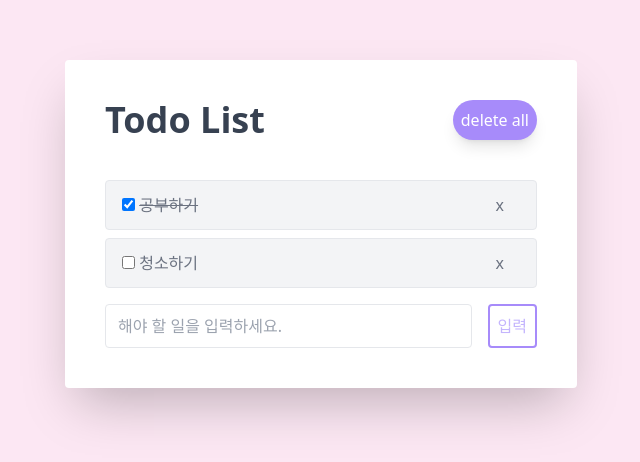
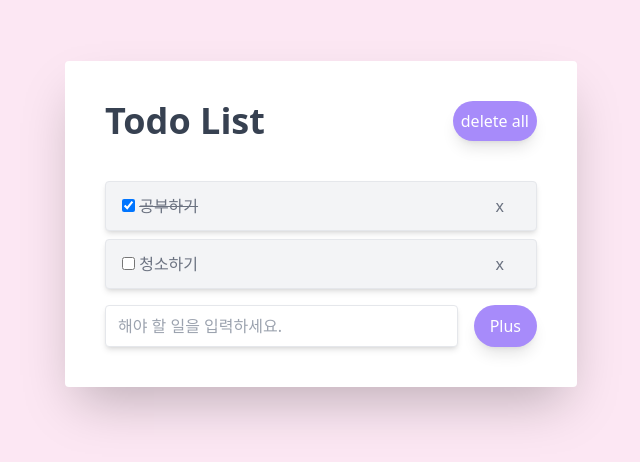
Before and after one commit to Jeongmmin/react-todo-app, a React (Create React App) app: page / in a window 1280 px wide. Shown: the part 176-638 px from the top of the page, without its empty margins (319-959 px from the left). Built offline with nearby package versions, Linux system fonts and the light colour scheme.

Commit message:
add. function handleRemoveClick

```diff
--- a/src/Components/Form.js
+++ b/src/Components/Form.js
@@ -15,15 +15,21 @@ export default function Form({ handleSubmit, value, setValue }) {
             <input
                 type="text"
                 name="value"
-                className="w-full px-3 py-2 mr-4 text-gray-500 border rounded"
+                className="w-full px-3 py-2 mr-4 text-gray-500 border rounded shadow-md"
                 placeholder= "해야 할 일을 입력하세요."
                 value={value}
                 onChange={handleChange}
+                autoComplete="off"
                 />
+                {/* <input
+                type="submit"
+                value='입력'
+                className="px-4  text-white border-none  bg-violet-400 rounded-full hover:bg-violet-900 cursor-pointer"
+                /> */}
                 <input
                 type="submit"
-                value='입력'
-                className="p-2 text-violet-300 border-2 border-violet-400 rounded hover:text-white hover:bg-violet-300"
+                value='Plus'
+                className="px-4  text-white border-none  bg-violet-400 rounded-full hover:bg-violet-500 cursor-pointer shadow-lg"
                 />
             </form>
     );
--- a/src/Components/List.js
+++ b/src/Components/List.js
@@ -28,7 +28,7 @@ const List = React.memo((
     {...provided.dragHandleProps}
     className={`${
       snapshot.isDragging ? "bg-gray-400" : "bg-gray-100"
-    } flex items-center justify-between w-full px-4 py-1 my-2 text-gray-500 border rounded`}
+    } flex items-center justify-between w-full px-4 py-1 my-2 text-gray-500 border rounded shadow-md`}
   >
     <div className="items-center">
       <input
```
Also changed, not shown: src/App.css (line endings or trailing spaces).
